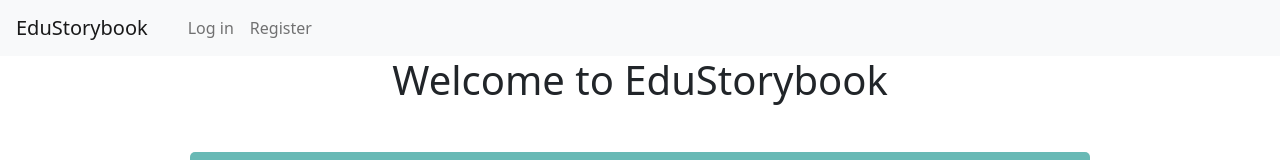
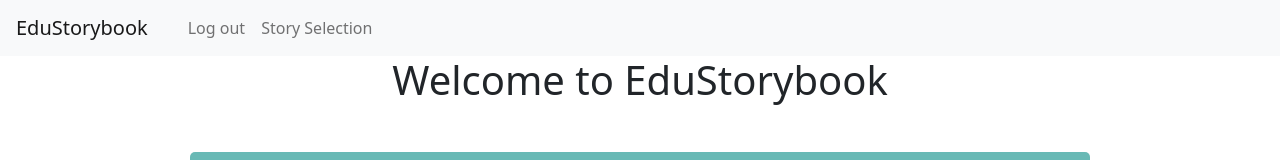
Before and after one commit to BITNULLS/storybook, a React (Create React App) app in the folder edu-storybook/: page / in a window 1280 px wide. Shown: the top 160 px of the page. Built offline with nearby package versions, Linux system fonts and the light colour scheme.

Commit message:
working admin boolean

```diff
--- a/edu-storybook/src/NavBar.js
+++ b/edu-storybook/src/NavBar.js
@@ -5,8 +5,10 @@
   constructor() {
     super()
 
+// both user/admin cannot be logged in at same time
     this.state = {
-        loggedIn: false
+      userLoggedIn: true,
+      adminLoggedIn: false
     }
   }
 
@@ -14,26 +16,34 @@
     return (
 
       <nav class="navbar navbar-expand-lg navbar-light bg-light">
+
         <Link className="navbar-brand nav-link" to="/">EduStorybook </Link>
 
-        <ul class="navbar-nav ">
-        {this.state.loggedIn ?
+        <ul class="navbar-nav">
+
+          {this.state.userLoggedIn &&
             <React.Fragment>
               <Link className='nav-link mr-3' to='/'>Log out</Link>
               <Link className='nav-link' to="/StorySelection">Story Selection</Link>
-                  </React.Fragment>
-                  :
+            </React.Fragment>}
+
+          {this.state.adminLoggedIn &&
+            <React.Fragment>
+              <Link className='nav-link mr-3' to='/'>Log out</Link>
+              <Link className='nav-link' to="/StorySelection">Story Selection</Link>
+              <Link className='nav-link' to="/AdminViewPage">Admin View</Link>
+              <Link className='nav-link' to="/EditBook">Edit Book</Link>
+            </React.Fragment>}
+
+          {(!this.state.adminLoggedIn && !this.state.userLoggedIn) &&
             <React.Fragment>
               <Link className='nav-link' to='/Login'>Log in</Link>
               <Link className='nav-link' to='/Register'>Register</Link>
-                  </React.Fragment>
-                  }
+            </React.Fragment>}
+
         </ul>
-
       </nav>
-
     );
-
   }
 }
 export default NavBar;
```
Lines whose indentation alone changed are shown as unchanged.
